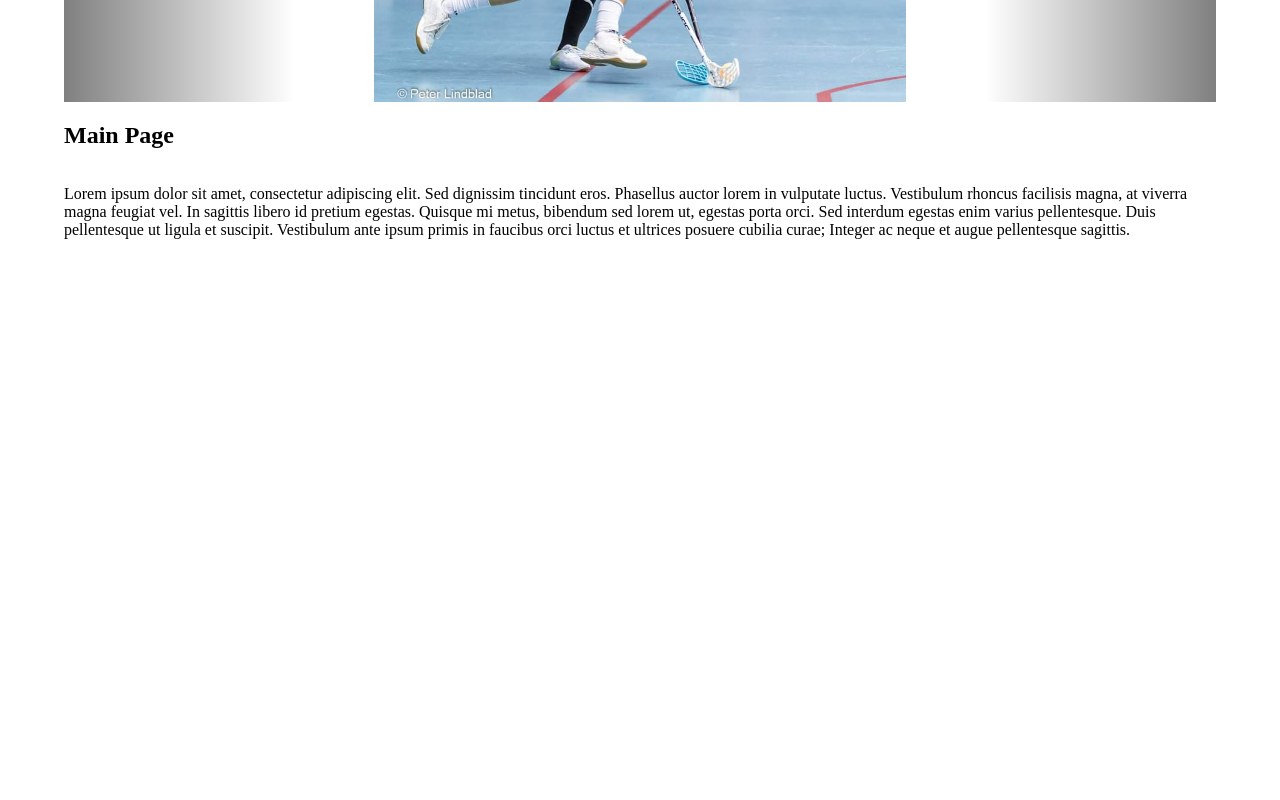
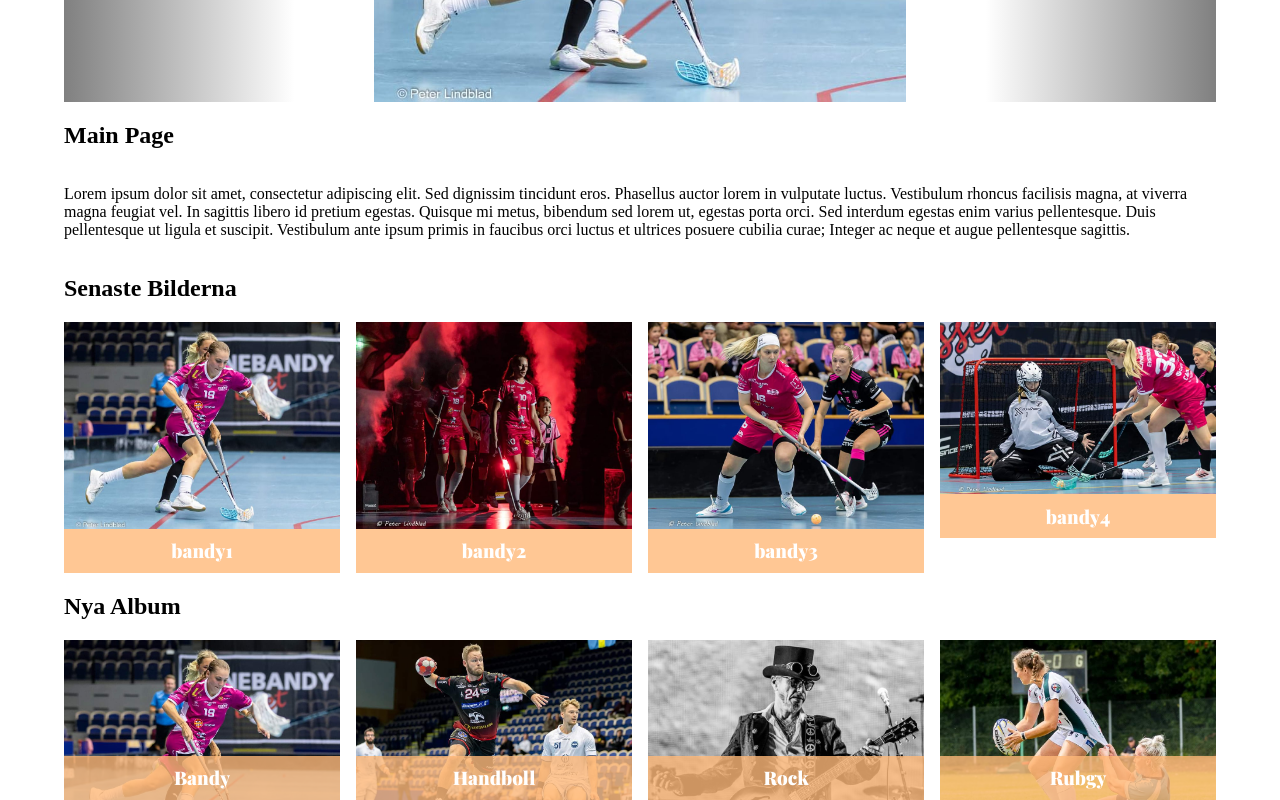
Before and after one commit to peterLindblad/portfolio.github.io, a React (Create React App) app: page / in a window 1280 px wide. Shown: the part 383-1183 px from the top of the page. Before the commit the page ends 800 px from the top, so only its background shows below. Built offline with nearby package versions, Linux system fonts and the light colour scheme.

Commit message:
Grid Layout, Image, ImageLabel and Examples added
Components for Grid based content.

```diff
--- /dev/null
+++ b/src/components/gridGallery/AlbumPreview.jsx
@@ -0,0 +1,25 @@
+import { GridContainer } from "../gridGallery/GridContainer";
+import { GridItem } from "../gridGallery/GridItem";
+import { ImageLabel } from "../gridGallery/ImageLabel";
+import { Image } from "../layout/Image";
+import { images } from "../imageSlider/images";
+
+export function AlbumPreview({ headline, albumName, maxImages = 8 }) {
+  let album = images.filter(image => image.album === albumName);
+
+  return (
+    <>
+      <h2>{headline ? headline : albumName }</h2>
+      <GridContainer>
+        {album.slice(0, maxImages).map((value) => (
+          <GridItem>
+            <Image src={value.url} alt="test" />
+            <ImageLabel>
+              {value.name}
+            </ImageLabel>
+          </GridItem>
+        ))}
+      </GridContainer>
+    </>
+  );
+}
--- /dev/null
+++ b/src/components/gridGallery/CollagePreview.jsx
@@ -0,0 +1,38 @@
+import { GridContainer } from "../gridGallery/GridContainer";
+import { GridItem } from "../gridGallery/GridItem";
+import { ImageLabel, ImageLabelType } from "../gridGallery/ImageLabel";
+import { Image } from "../layout/Image";
+import { images } from "../imageSlider/images";
+
+export function CollagePreview({ headline="Album", maxAlbums=8}) {
+
+    let albums = [];// = Object.values(images).filter(image => image.album === 6);
+
+    for (const [key, val] of Object.entries(images)) {
+        let found = false;
+        for (const image of albums) {
+            if (image.album === val.album) {
+                found = true;
+            }
+        }
+        if (!found) {
+            albums.push(val);
+        }
+    }
+
+    return (
+        <>
+          <h2>{headline}</h2>
+          <GridContainer>
+            {albums.slice(0, maxAlbums).map((value) => (
+              <GridItem>
+                <Image src={value.url} alt="test" maxImageHeight="10em"/>
+                <ImageLabel isOverlay={ImageLabelType.Overlay}>
+                  {value.album}
+                </ImageLabel>
+              </GridItem>
+            ))}
+          </GridContainer>
+        </>
+    );
+}
--- /dev/null
+++ b/src/components/gridGallery/GridContainer.jsx
@@ -0,0 +1,53 @@
+import React, { useEffect, useState } from "react";
+
+const gridStyle = {
+  display: "grid",
+  gridGap: "1rem",
+  padding: 0,
+  margin: 0,
+  boxSizing: "border-box",
+  listStyleType: "none",
+};
+
+const gridColumnAmount = {
+  1: {
+    gridTemplateColumns: "100%",
+  },
+  2: {
+    gridTemplateColumns: "repeat(2, 2fr)",
+  },
+  3: {
+    gridTemplateColumns: "repeat(3, 3fr)",
+  },
+  4: {
+    gridTemplateColumns: "repeat(4, 4fr)",
+  },
+  5: {
+    gridTemplateColumns: "repeat(5, 5fr)",
+  },
+};
+
+export function GridContainer({ children, maxHeight }) {
+  const [width, setWidth] = useState(window.innerWidth);
+  const [columns, setColumns] = useState(4);
+
+  useEffect(() => {
+    const debouncedHandleResize = function handleResize() {
+      setWidth(window.innerWidth);
+    };
+
+    window.addEventListener("resize", debouncedHandleResize);
+    return () => window.removeEventListener("resize", debouncedHandleResize);
+  }, [width]);
+
+  useEffect(() => {
+    if (width < 600) setColumns(1);
+    else if (width < 800) setColumns(2);
+    else if (width < 1000) setColumns(3);
+    else if (width > 1200) setColumns(4);
+  }, [width]);
+
+  return (
+    <ul style={{ ...gridStyle, ...gridColumnAmount[columns] }}>{children}</ul>
+  );
+}
--- /dev/null
+++ b/src/components/gridGallery/GridItem.jsx
@@ -0,0 +1,11 @@
+const gridItemStyle = {
+  position: "relative",
+  color: "#FFF",
+  padding: "0",
+  boxSizing: "border-box",
+  "text-align": "center",
+};
+
+export function GridItem({ children }) {
+  return <li style={gridItemStyle}>{children}</li>;
+}
--- /dev/null
+++ b/src/components/gridGallery/ImageLabel.jsx
@@ -0,0 +1,56 @@
+export const ImageLabelType = {
+  NoOverlay: false,
+  Overlay: true,
+};
+
+export function ImageLabel({ children, isOverlay = false }) {
+  // Label style
+  const imageLabelStyle = {
+    background: "rgba(255, 186, 122, 0.8)",
+    color: "#FFF",
+    margin: 0,
+    fontFamily: "Playfair Display",
+  };
+  const imageLabelOverlayStyle = {
+    position: "absolute",
+    bottom: 0,
+    width: "100%",
+    padding: "0.5em 0",
+  };
+  const imageLabelNoneOverlayStyle = {
+    padding: "0.5em 0",
+  };
+
+  // Label Container style
+  const overlayContainerStyle = {
+    display: "flex",
+    position: "relative",
+    top: 0,
+    left: 0,
+    right: 0,
+    bottom: 0,
+    justifyContent: "center",
+    alignItems: "center",
+  };
+
+  // Logic
+  let label;
+  if (isOverlay) {
+    label = (
+      <div style={overlayContainerStyle}>
+        <h3 style={{ ...imageLabelStyle, ...imageLabelOverlayStyle }}>
+          {children}
+        </h3>
+      </div>
+    );
+  } else {
+    label = (
+      <h3 style={{ ...imageLabelStyle, ...imageLabelNoneOverlayStyle }}>
+        {children}
+      </h3>
+    );
+  }
+
+  // Render
+  return <>{label}</>;
+}
--- a/src/components/imageSlider/images.js
+++ b/src/components/imageSlider/images.js
@@ -6,70 +6,84 @@ export const images = [
     id: 1,
     name: "bandy1",
     url: host + location + "bandy1.jpg",
+    album: "Bandy"
   },
   {
     id: 2,
     name: "bandy2",
     url: host + location + "bandy2.jpg",
+    album: "Bandy"
   },
   {
     id: 3,
     name: "bandy3",
     url: host + location + "bandy3.jpg",
+    album: "Bandy"
   },
   {
     id: 4,
     name: "bandy4",
     url: host + location + "bandy4.jpg",
+    album: "Bandy"
   },
   {
     id: 5,
     name: "bandy5",
     url: host + location + "bandy5.jpg",
+    album: "Bandy"
   },
   {
     id: 6,
     name: "handboll1",
     url: host + location + "handboll1.jpg",
+    album: "Handboll"
   },
   {
     id: 7,
     name: "handboll2",
     url: host + location + "handboll2.jpg",
+    album: "Handboll"
   },
   {
     id: 8,
     name: "handboll3",
     url: host + location + "handboll3.jpg",
+    album: "Handboll"
   },
   {
     id: 9,
     name: "rock1",
     url: host + location + "rock1.jpg",
+    album: "Rock"
   },
   {
     id: 10,
     name: "rock2",
     url: host + location + "rock2.jpg",
+    album: "Rock"
   },
   {
     id: 11,
     name: "rugby1",
     url: host + location + "rugby1.jpg",
+    album: "Rubgy"
   },
   {
     id: 12,
     name: "rugby2",
     url: host + location + "rugby2.jpg",
+    album: "Rubgy"
   },
   {
     id: 13,
     name: "rugby3",
     url: host + location + "rugby3.jpg",
+    album: "Rubgy"
   },
   {
     id: 14,
     name: "rugby4",
     url: host + location + "rugby4.jpg",
+    album: "Rubgy"
   },
 ];
--- /dev/null
+++ b/src/components/layout/Image.jsx
@@ -0,0 +1,27 @@
+
+const imageStyle = {
+    maxWidth: "100%",
+    objectFit: "cover",
+    verticalAlign: "bottom",
+};
+
+export function Image({ src, alt="No Description", maxImageHeight = "" }) {
+
+    let imageElement;
+    if (maxImageHeight !== "") {
+        let imageContainerStyle =
+        {
+            maxHeight: maxImageHeight,
+            overflow: "hidden",
+        };
+        imageElement = (
+            <div style={imageContainerStyle}>
+                <img src={src} alt={alt} style={imageStyle}/>
+            </div>
+        );
+    }
+    else
+        imageElement = (<img src={src} alt={alt} style={imageStyle}/>);
+
+    return ( <> {imageElement} </> );
+}
--- a/src/components/page/MainPage.jsx
+++ b/src/components/page/MainPage.jsx
@@ -1,5 +1,7 @@
 import { ImageSlider } from "../imageSlider/ImageSlider";
 import { Container } from "../layout/Container";
+import { AlbumPreview } from "../gridGallery/AlbumPreview";
+import { CollagePreview } from "../gridGallery/CollagePreview";
 
 export default function MainPage() {
   return (
@@ -16,6 +18,8 @@ export default function MainPage() {
         faucibus orci luctus et ultrices posuere cubilia curae; Integer ac neque
         et augue pellentesque sagittis.
       </p>
+      <AlbumPreview headline="Senaste Bilderna" albumName="Bandy" maxImages={4}/>
+      <CollagePreview headline="Nya Album"/>
     </Container>
   );
 }
```
